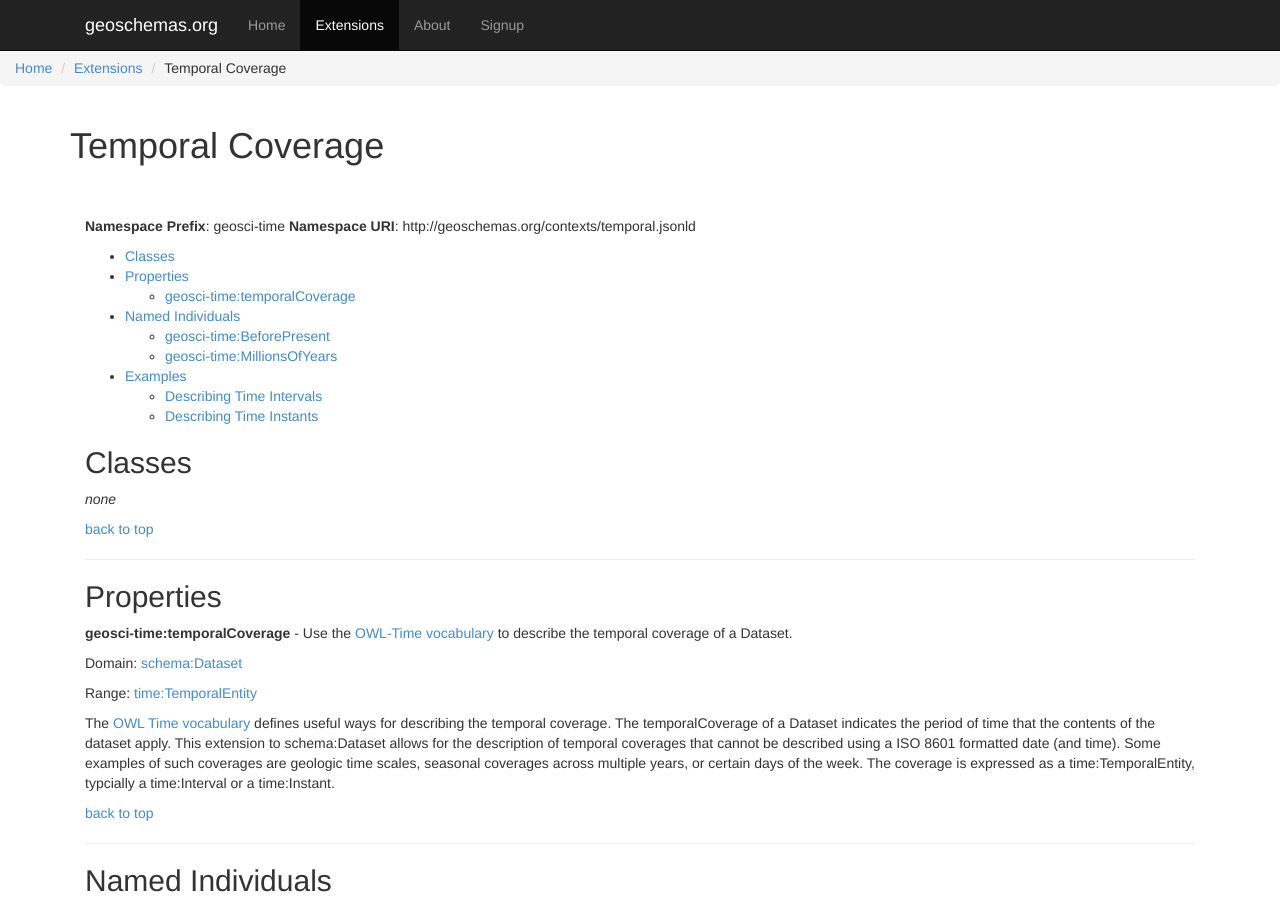
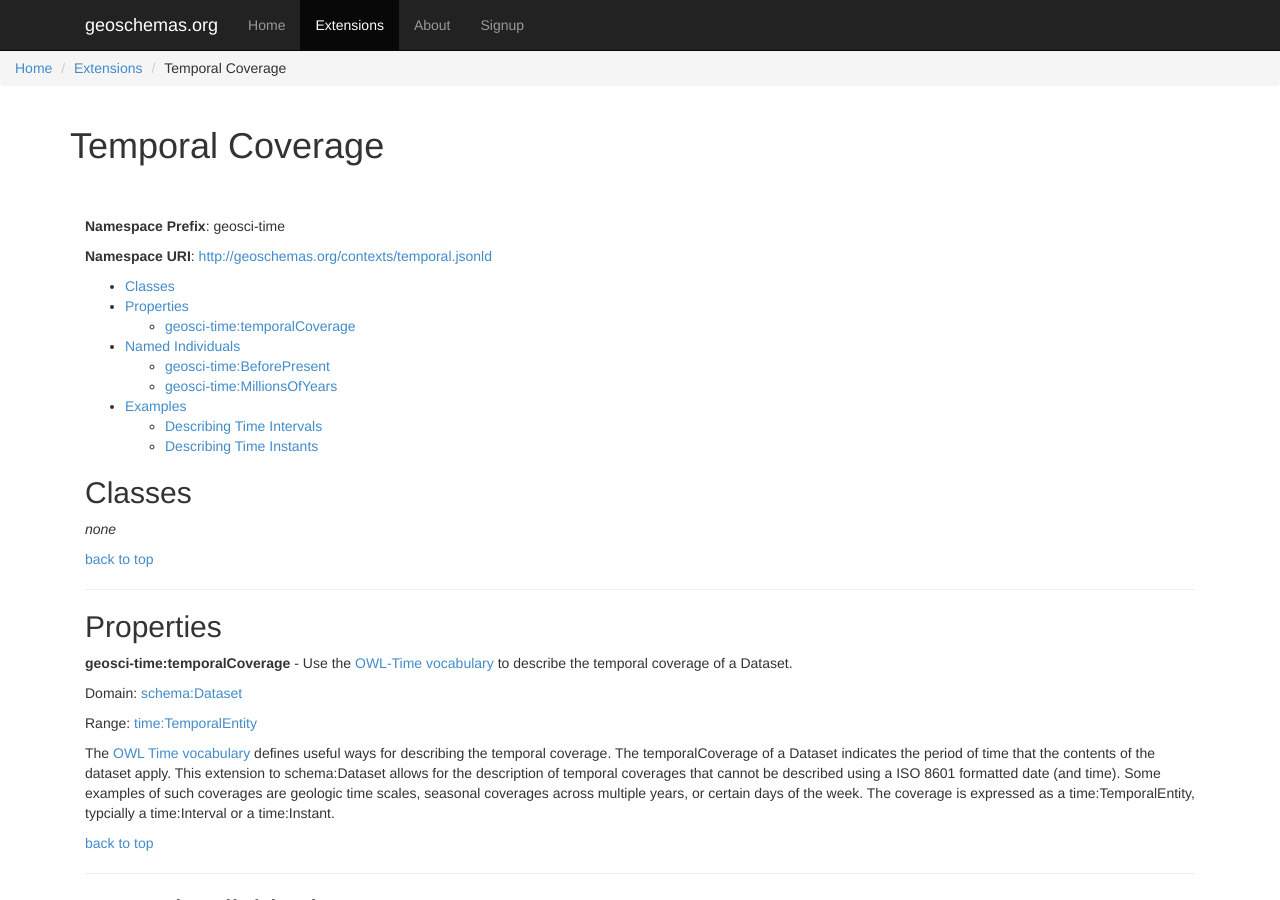
Before and after one commit to geoschemas-org/geoschemas-org.github.io, a Jekyll site: the page built from extensions/temporal.md, in a window 1280 px wide and 900 px high. Built offline with Jekyll 4.4.1, drawn with Linux system fonts in a browser that asks for light colours; our own code applies the rules of GitHub Pages for plain Markdown files; part of the change alters nothing that is shown.

```diff
--- a/extensions/temporal.md
+++ b/extensions/temporal.md
@@ -10,7 +10,8 @@ nav:
 ---
 
 __Namespace Prefix__: geosci-time
-__Namespace URI__: 	http://geoschemas.org/contexts/temporal.jsonld
+
+__Namespace URI__: 	[http://geoschemas.org/contexts/temporal.jsonld](http://geoschemas.org/contexts/temporal.jsonld)
 
 
 * [Classes](#classes)
```
